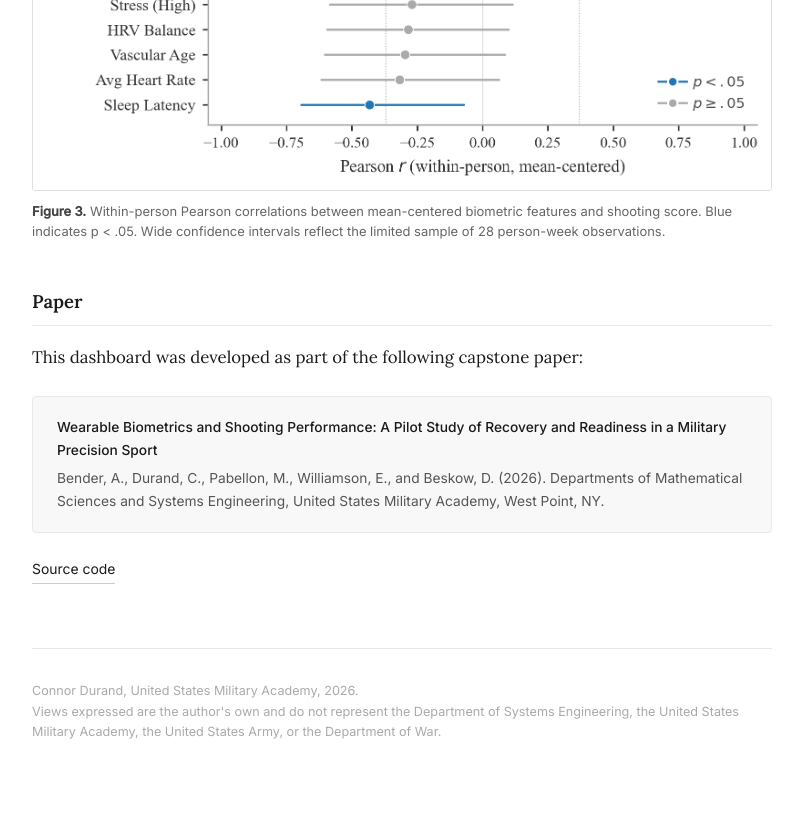
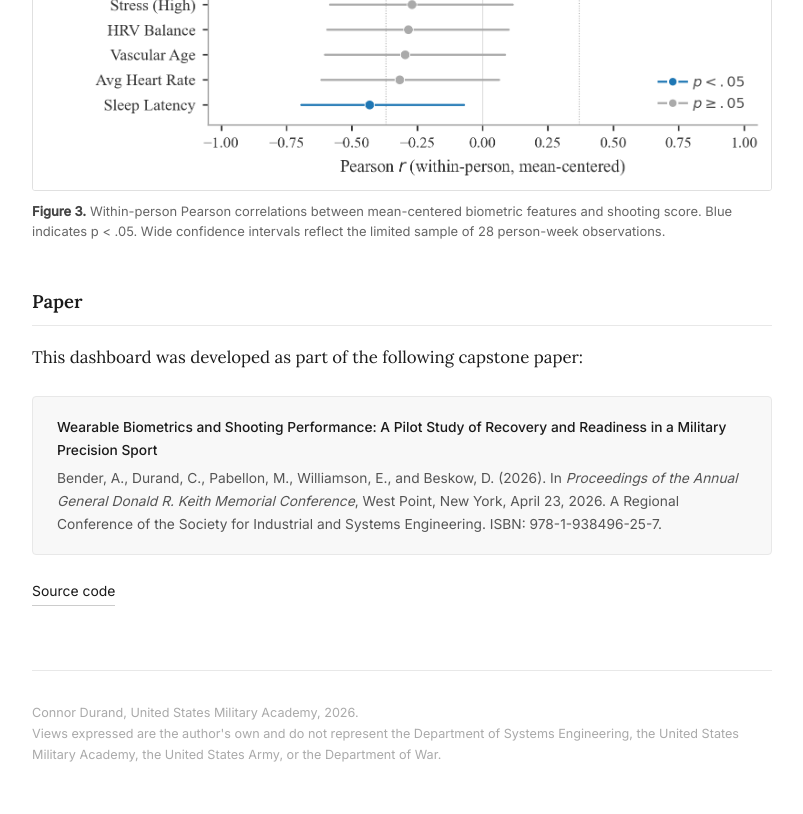
Before and after one commit to connordurand/hr-shot-monitor, a plain HTML site: page docs/index.html in a window 1280 px wide. Shown: the part 4025-4839 px from the top of the page, without its empty margins (238-1041 px from the left). Before the commit the page ends 4816 px from the top, so only its background shows below. Drawn offline with Linux system fonts and the light colour scheme.

Commit message:
Add conference proceedings citation to paper section

```diff
--- a/docs/index.html
+++ b/docs/index.html
@@ -527,8 +527,9 @@
         in a Military Precision Sport
       </div>
       Bender, A., Durand, C., Pabellon, M., Williamson, E., and Beskow, D. (2026).
-      Departments of Mathematical Sciences and Systems Engineering,
-      United States Military Academy, West Point, NY.
+      In <em>Proceedings of the Annual General Donald R. Keith Memorial Conference</em>,
+      West Point, New York, April 23, 2026. A Regional Conference of the Society for
+      Industrial and Systems Engineering. ISBN: 978-1-938496-25-7.
     </div>
 
     <div class="links">
```
